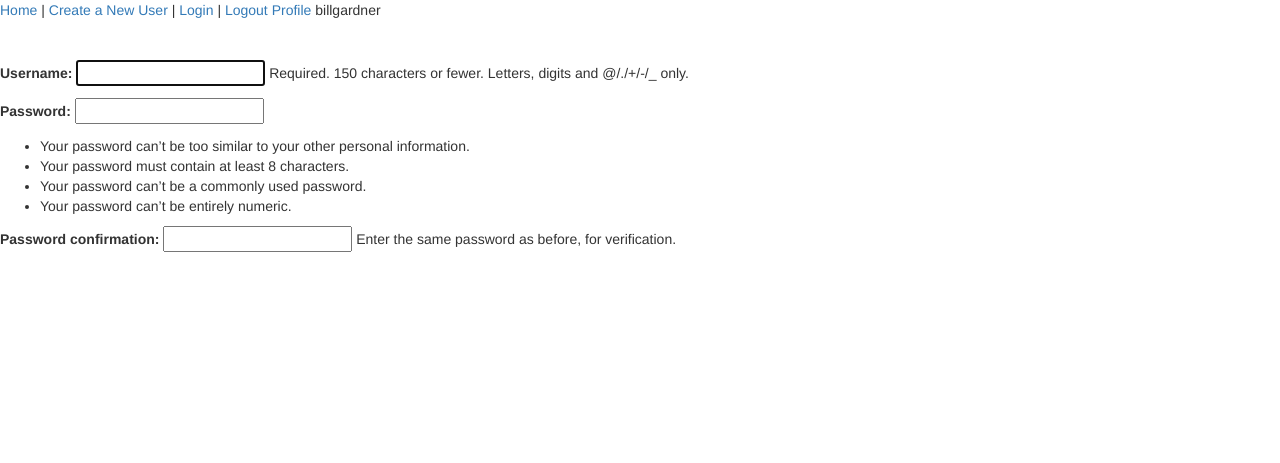
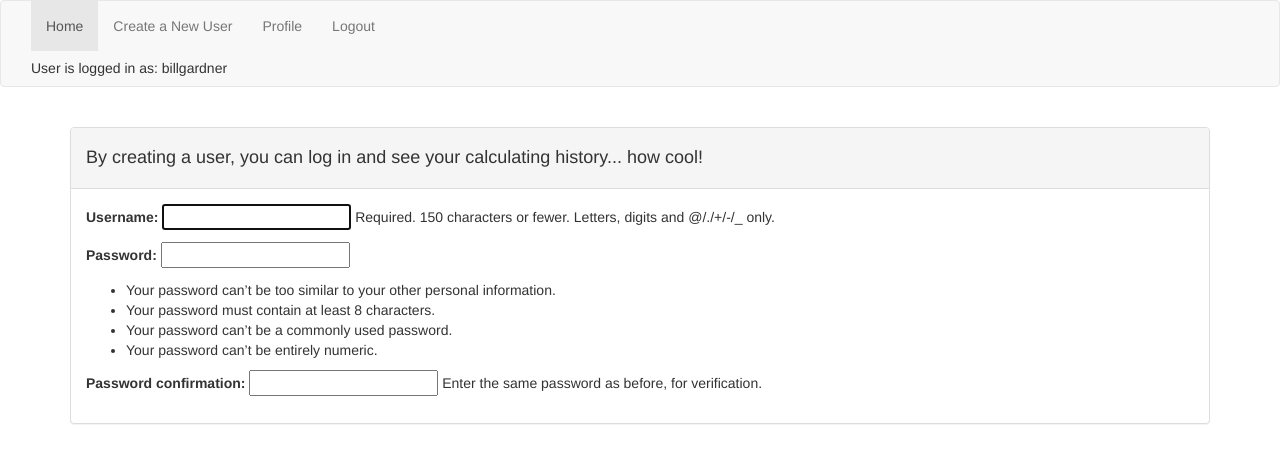
Before and after one commit to williamjohngardner/django_calculator, a Django app: page /create_user/ in a window 1280 px wide. Shown: the top 463 px of the page. Run offline with Django 3.2, Linux system fonts and the light colour scheme; a user stored in the database is signed in; parts of the project's set-up code (start-up, migrations or seed data) failed here and were passed over; some libraries are stand-ins or nearby versions.

Commit message:
Final Commit

```diff
--- a/templates/base.html
+++ b/templates/base.html
@@ -9,17 +9,39 @@
         <link rel="stylesheet" href="{% static 'calc/main.css' %}">
 </head>
 <body>
-    <a href=" {%  url 'index' %}">Home</a>
-     |
-    <a href=" {%  url 'create' %}">Create a New User</a>
-     |
-    <a href=" {%  url 'login_view' %}">Login</a>
-     |
-    {% if request.user.is_authenticated %}
-    <a href=" {%  url 'logout_view' %}">Logout</a>
-    <a href=" {%  url 'profile' %}">Profile</a>
-    {% endif %}
-    {{ request.user }}
+<nav class="navbar navbar-default">
+  <div class="container-fluid">
+    <!-- Brand and toggle get grouped for better mobile display -->
+    <div class="navbar-header">
+      <button type="button" class="navbar-toggle collapsed" data-toggle="collapse" data-target="#bs-example-navbar-collapse-1" aria-expanded="false">
+        <span class="sr-only">Toggle navigation</span>
+        <span class="icon-bar"></span>
+        <span class="icon-bar"></span>
+        <span class="icon-bar"></span>
+      </button>
+      <a class="navbar-brand" href="#"></a>
+    </div>
+
+    <!-- Collect the nav links, forms, and other content for toggling -->
+    <div class="collapse navbar-collapse" id="bs-example-navbar-collapse-1">
+      <ul class="nav navbar-nav">
+        <li class="active"><a href=" {%  url 'index' %}">Home</a></li>
+        <li><a href=" {%  url 'create' %}">Create a New User</a></li>
+        {% if request.user.is_authenticated %}
+        <li><a href=" {%  url 'profile' %}">Profile</a></li>
+        <li><a href=" {%  url 'logout_view' %}">Logout</a></li>
+
+            <br>
+        <li><h5>User is logged in as: {{ request.user }}</h5></li>
+        {% else %}
+        <li><a href=" {%  url 'login_view' %}">Login</a></li>
+        {% endif %}
+      </ul>
+    </div><!-- /.navbar-collapse -->
+  </div><!-- /.container-fluid -->
+</nav>
+
+
     <br>
     {% block content %}
     Here is some text.
--- a/templates/create_user.html
+++ b/templates/create_user.html
@@ -1,7 +1,11 @@
 {% extends "base.html" %}
 
 {% block content %}
-    <br>
-    <br>
-    {{ form.as_p }}
+    <div class="container">
+        <div class="panel panel-default">
+      <div class="panel-heading"><h4>By creating a user, you can log in and see your calculating history... how cool!</h4></div>
+        <div class="panel-body">
+        {{ form.as_p }}
+        </div>
+        </div>
 {% endblock %}
--- a/templates/profile.html
+++ b/templates/profile.html
@@ -2,6 +2,9 @@
 
 {% block content %}
     <div class="container">
+        <div class="panel panel-default">
+            <div class="panel-heading"><h4>User Data</h4></div>
+                <div class="panel-body">
                     <table class="table table-striped">
                         <tr>
                             <th>Record ID</th>
@@ -23,4 +26,7 @@
                         {% endfor %}
                     </table>
                 </div>
+            </div>
+        </div>
+    </div>
 {% endblock %}
```
Also changed, not shown: db.sqlite3. Lines whose indentation alone changed are shown as unchanged.
